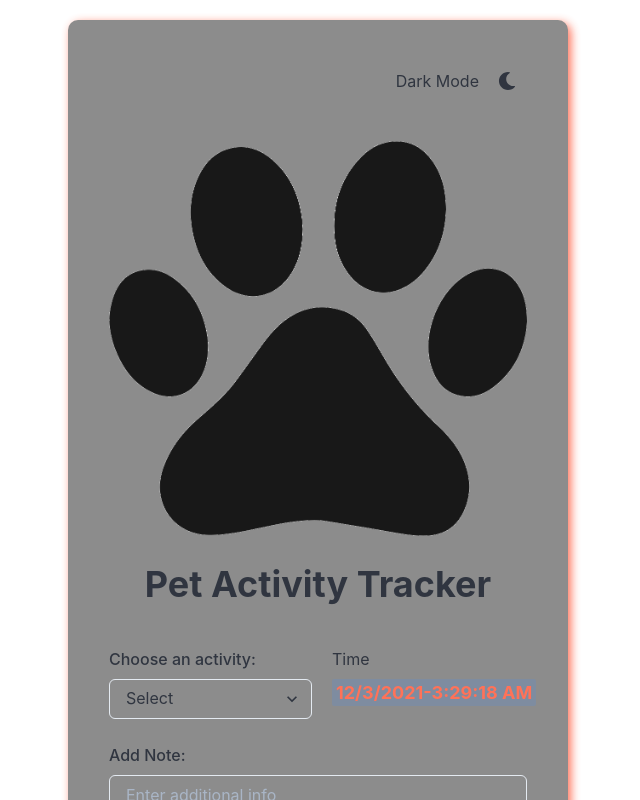
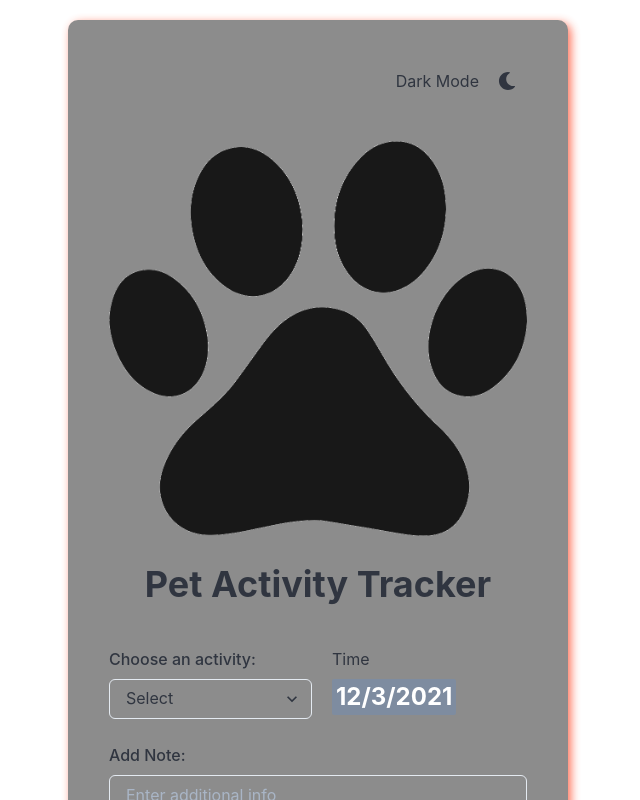
Before and after one commit to the-Revolutionist/pet-activity-manager, a React (Create React App) app in the folder pet-activity-manager/: page / in a window 1280 px wide. Shown: the top 800 px of the page, without its empty margins (322-962 px from the left). Built offline with nearby package versions, Linux system fonts and the light colour scheme.

Commit message:
hoisted data to App still need to send down to activity card

```diff
--- a/pet-activity-manager/src/ActivityManager.jsx
+++ b/pet-activity-manager/src/ActivityManager.jsx
@@ -17,9 +17,12 @@ import {
 
 import { ColorModeSwitcher } from './ColorModeSwitcher';
 import paw from './paw.png';
+import { useState } from 'react';
 
-export const ActivityManager = ({ activities }) => {
-  console.log(activities[0]);
+export const ActivityManager = (props, { activities }) => {
+  const [selector, setSelector] = useState('');
+  const [note, setNote] = useState('');
+  const [dateTime, setDateTime] = useState('');
   const toast = useToast();
   const handleAddActivity = e => {
     toast({
@@ -32,24 +35,24 @@ export const ActivityManager = ({ activities }) => {
   };
   const date = new Date().toLocaleDateString();
   const time = new Date().toLocaleTimeString();
-  const handleFormClear = e => {
-    console.log();
-  };
+
   const handleSelectChange = e => {
-    console.log(`selector: ${e.target.value}`);
+    setSelector(e.target.value);
   };
   const handleNoteChange = e => {
-    console.log(`note: ${e}`);
+    setNote(e.target.value);
   };
+
   const handleSubmit = e => {
     e.preventDefault();
     const submittedData = {
+      selector,
+      note,
       date,
-      time,
     };
-    console.log(submittedData);
+    props.getActivity(submittedData);
   };
-
+  const handleFormClear = e => {};
   return (
     <form onSubmit={handleSubmit}>
       <VStack
@@ -101,12 +104,12 @@ export const ActivityManager = ({ activities }) => {
               <Text paddingBottom={2}>Time</Text>
               <Badge
                 variant="solid"
-                color="tomato"
-                fontSize="18px"
+                //color="tomato"
+                fontSize="24px"
                 alignContent="center"
                 justifyItems="baseline"
               >
-                {date}-{time}
+                {date}
               </Badge>
             </FormControl>
           </GridItem>
--- a/pet-activity-manager/src/App.js
+++ b/pet-activity-manager/src/App.js
@@ -13,11 +13,20 @@ const activities = [
   },
 ];
 
+const handleGetActivity = activity => {
+  console.log(activity.date);
+  console.log(activity.note);
+  console.log(activity.selector);
+};
+
 function App() {
   return (
     <Center margin="20px">
       <VStack height="100%" width="500px">
-        <ActivityManager activities={activities} />
+        <ActivityManager
+          activities={activities}
+          getActivity={handleGetActivity}
+        />
         {activities.map(activity => (
           <ActivityCard
             activity={activity.activity}
```
